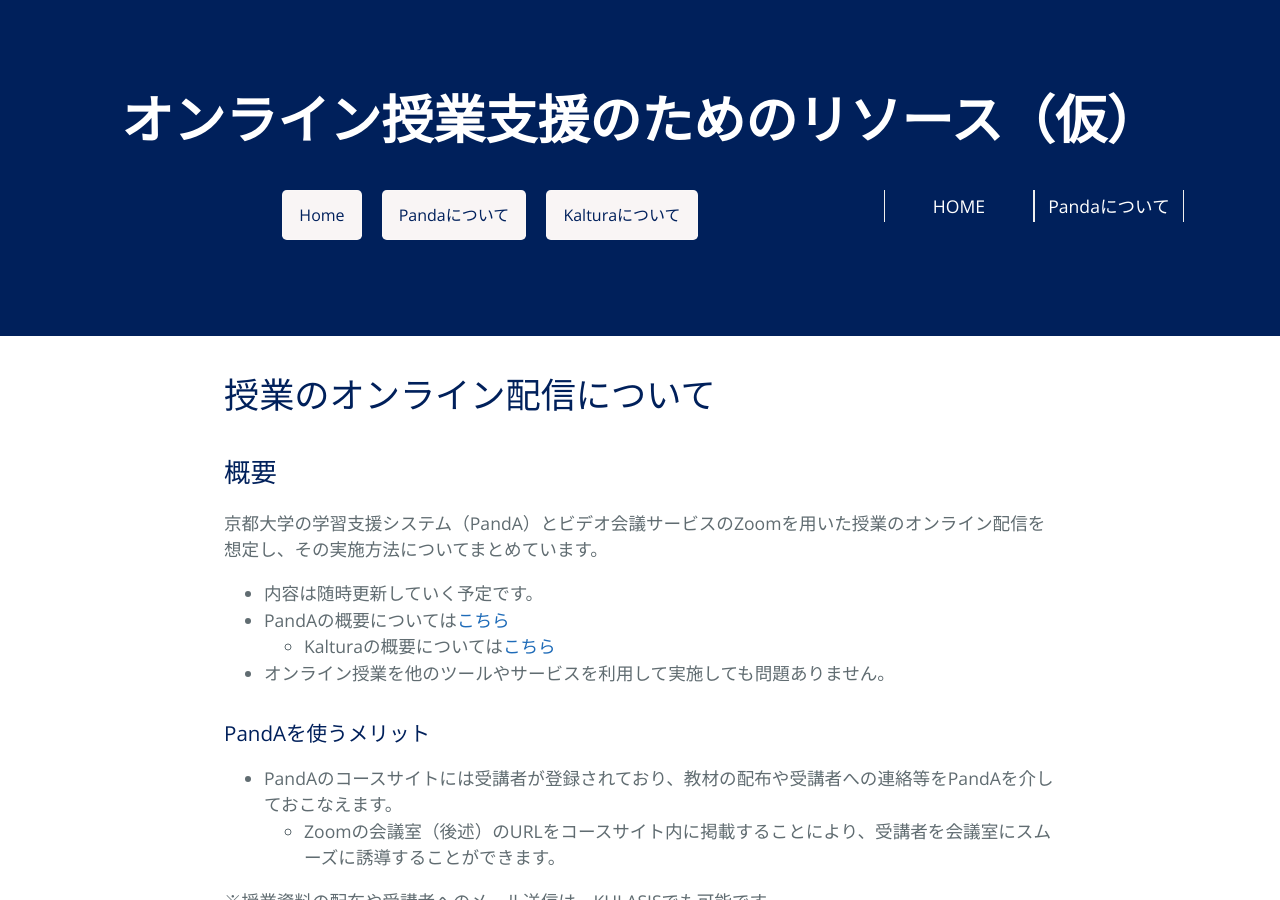
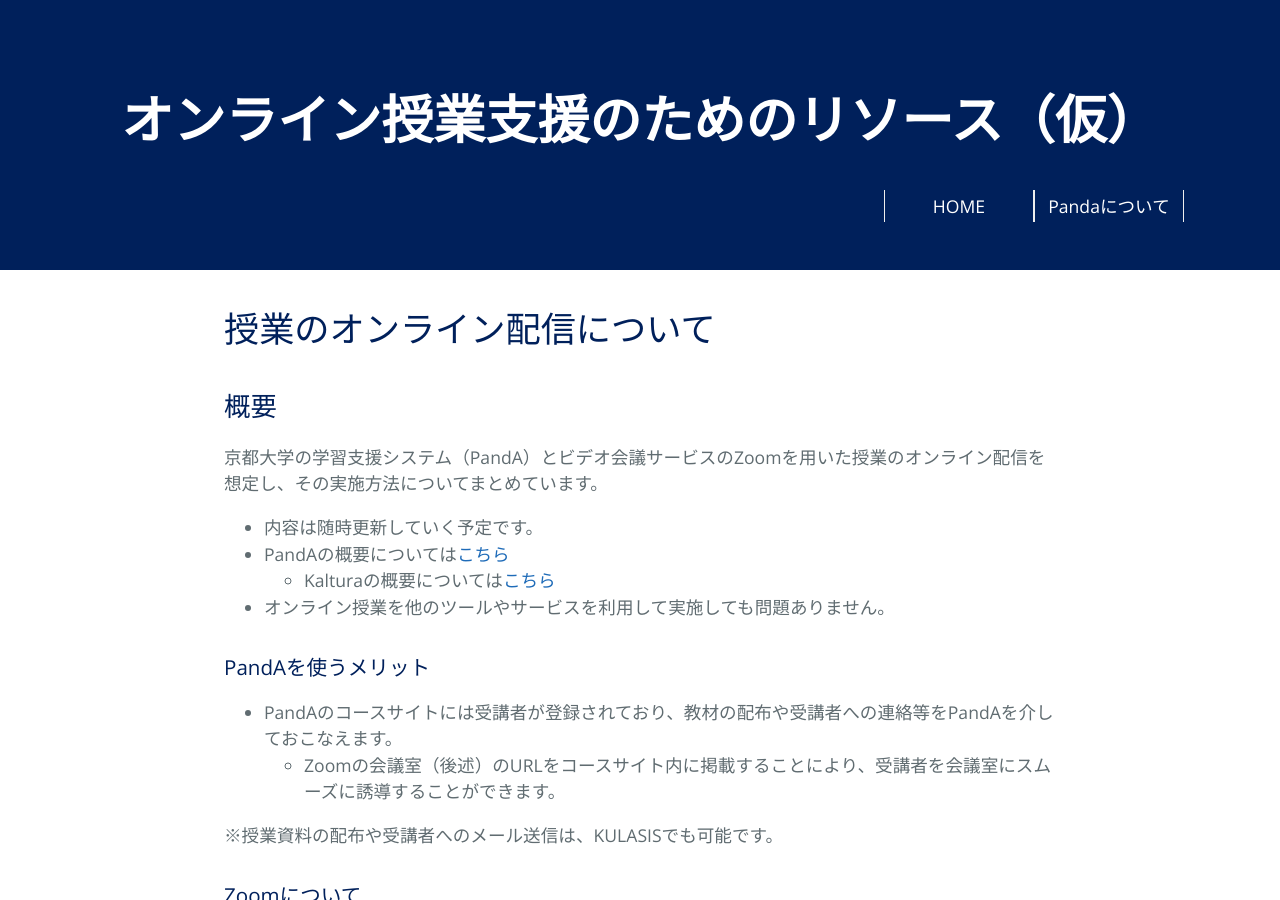
Before and after one commit to isankadn/oe, a Jekyll site: the page built from index.md, in a window 1280 px wide and 900 px high. Built offline with Jekyll 4.4.1, drawn with Linux system fonts in a browser that asks for light colours.

```diff
--- a/_includes/page-header.html
+++ b/_includes/page-header.html
@@ -1,9 +1,9 @@
 <section class="page-header">
   <h1 class="project-name">{{ site.title }}</h1>
   <h2 class="project-tagline">{{ site.tagline }}</h2>
-  <a href="/oe" class="btn">Home</a>
+<!--   <a href="/oe" class="btn">Home</a>
   <a href="/oe/panda.html" class="btn">Pandaについて</a>
-  <a href="/oe/kaltura.html" class="btn">Kalturaについて</a>
+  <a href="/oe/kaltura.html" class="btn">Kalturaについて</a> -->
 <style>
 
 		.gnav {
```
